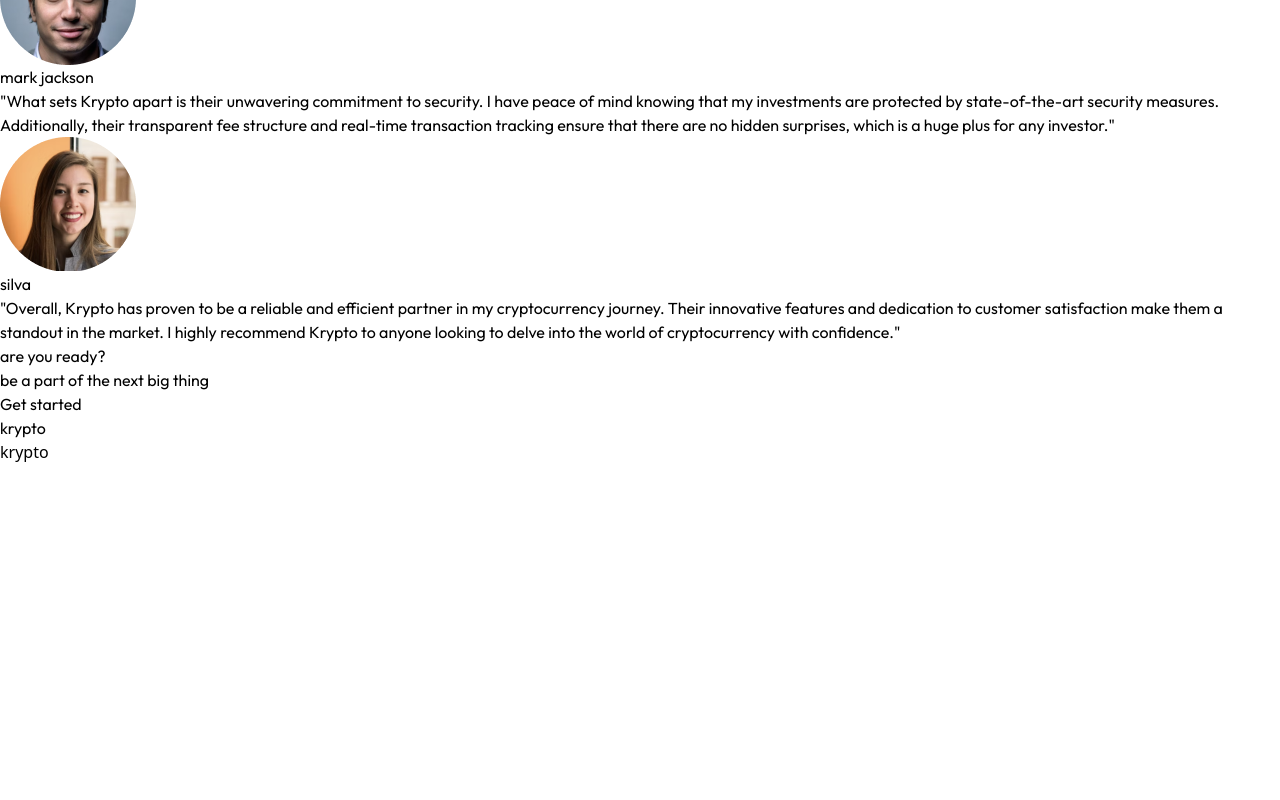
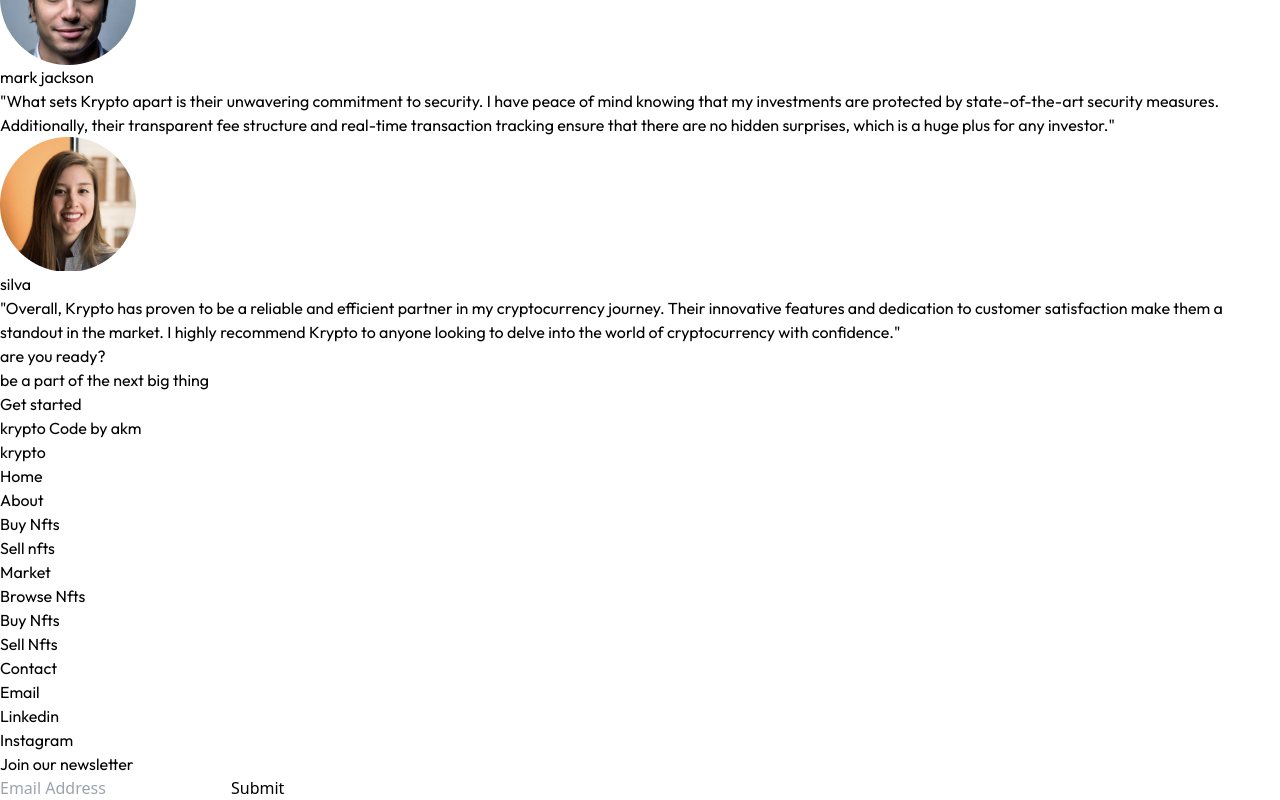
Before and after one commit to akmweb/krypto, a React (Vite) app: page / in a window 1280 px wide. Shown: the part 3355-4155 px from the top of the page. Before the commit the page ends 3819 px from the top, so only its background shows below. Built offline with nearby package versions, Linux system fonts and the light colour scheme.

Commit message:
Footer section done

```diff
--- a/src/components/Footer.jsx
+++ b/src/components/Footer.jsx
@@ -1,13 +1,54 @@
+import { contactLinks, kryptoLinks, marketLinks } from "../constants"
+
 const Footer = () => {
   return (
-    <footer className="w-full h-full flex justify-around items-center text-white">
-      <a href="/" className="uppercase font-bold outfit">krypto</a>
-      <div>
-        <a href="">krypto</a>
+    <footer className="w-screen h-full justify-around items-start text-white grid grid-cols-5 p-10 max-lg:grid-cols-3 max-md:grid-cols-2 gap-5 bg-[#01032E]">
+
+      <div className="flex flex-col items-start outfit gap-5">
+        <a href="/" className="uppercase font-bold  ">krypto</a>
+       <a href="https://aungkaungmyint.com" target='_blank' rel="noopener noreferrer"> Code by <span className="underline font-bold ">akm</span></a>
       </div>
-      <div></div>
-      <div></div>
-      <div></div>
+
+      <div className="flex flex-col gap-5">
+        <a href="/" className="uppercase outfit font-semibold">krypto</a>
+        <ul className="flex flex-col justify-center items-start text-white">
+        {kryptoLinks.map((item)=>(
+          <li key={item.id} className="uppercase outfit">
+          <a href="/">{item.title}</a>
+          </li>
+        ))}
+        </ul>
+      </div>
+      <div className="flex flex-col gap-5">
+        <a href="/" className="uppercase outfit font-semibold">Market</a>
+        <ul className="flex flex-col justify-center items-start text-white">
+        {marketLinks.map((item)=>(
+          <li key={item.id} className="uppercase outfit">
+          <a href="/">{item.title}</a>
+          </li>
+        ))}
+        </ul>
+      </div>
+      <div className="flex flex-col gap-5">
+        <a href="/" className="uppercase outfit font-semibold">Contact</a>
+        <ul className="flex flex-col justify-center items-start text-white">
+        {contactLinks.map((item)=>(
+          <li key={item.id} className="uppercase outfit">
+          <a href="/">{item.title}</a>
+          </li>
+        ))}
+        </ul>
+      </div>
+
+
+      <div className="flex flex-col gap-5 ">
+        <h2 className="font-bold outfit text-xl">Join our newsletter</h2>
+       <div className="flex">
+        <input type="email" className="text-white rounded-full bg-[#29245E] opacity-50 p-4 " placeholder="Email Address"/>
+        <button type="submit" className="rounded-full bg-[#29245E] text-white p-4 -ml-20 z-10">Submit</button>
+       </div>
+      </div>
+
     </footer>
   )
 }
--- a/src/constants/index.js
+++ b/src/constants/index.js
@@ -23,3 +23,23 @@
     {id: 2, href: Testitem2, alt: 'Testitem2', name: 'mark jackson', paragraph: ' "What sets Krypto apart is their unwavering commitment to security. I have peace of mind knowing that my investments are protected by state-of-the-art security measures. Additionally, their transparent fee structure and real-time transaction tracking ensure that there are no hidden surprises, which is a huge plus for any investor."'},
     {id: 3, href: Testitem3, alt: 'Testitem3', name: 'silva', paragraph: ' "Overall, Krypto has proven to be a reliable and efficient partner in my cryptocurrency journey. Their innovative features and dedication to customer satisfaction make them a standout in the market. I highly recommend Krypto to anyone looking to delve into the world of cryptocurrency with confidence."'},
 ];
+
+export const kryptoLinks = [
+    {id: 1,title: 'Home'},
+    {id: 2, title: 'About'},
+    {id: 3, title: 'Buy Nfts'},
+    {id: 4, title: 'Sell nfts'}
+];
+
+
+export const marketLinks = [
+    {id: 1,title: 'Browse Nfts'},
+    {id: 2, title: 'Buy Nfts'},
+    {id: 3, title: 'Sell Nfts'}
+];
+
+export const contactLinks = [
+    {id: 1, title: 'Email'},
+    {id: 2, title: 'Linkedin'},
+    {id: 3, title: 'Instagram'}
+];
--- a/src/sections/Ready.jsx
+++ b/src/sections/Ready.jsx
@@ -3,7 +3,7 @@
 
 const Ready = () => {
   return (
-   <section className="w-screen h-screen flex flex-col justify-center items-center p-5">
+   <section className="w-screen h-full flex flex-col justify-center items-center p-5">
      <div className='w-full h-full flex justify-center items-center p-10'>
         <div className='w-full h-96 bg-gradient-to-r from-[#66819D] to-[#27235C]
         rounded-xl flex flex-col justify-center items-center gap-5 p-5'>
```
